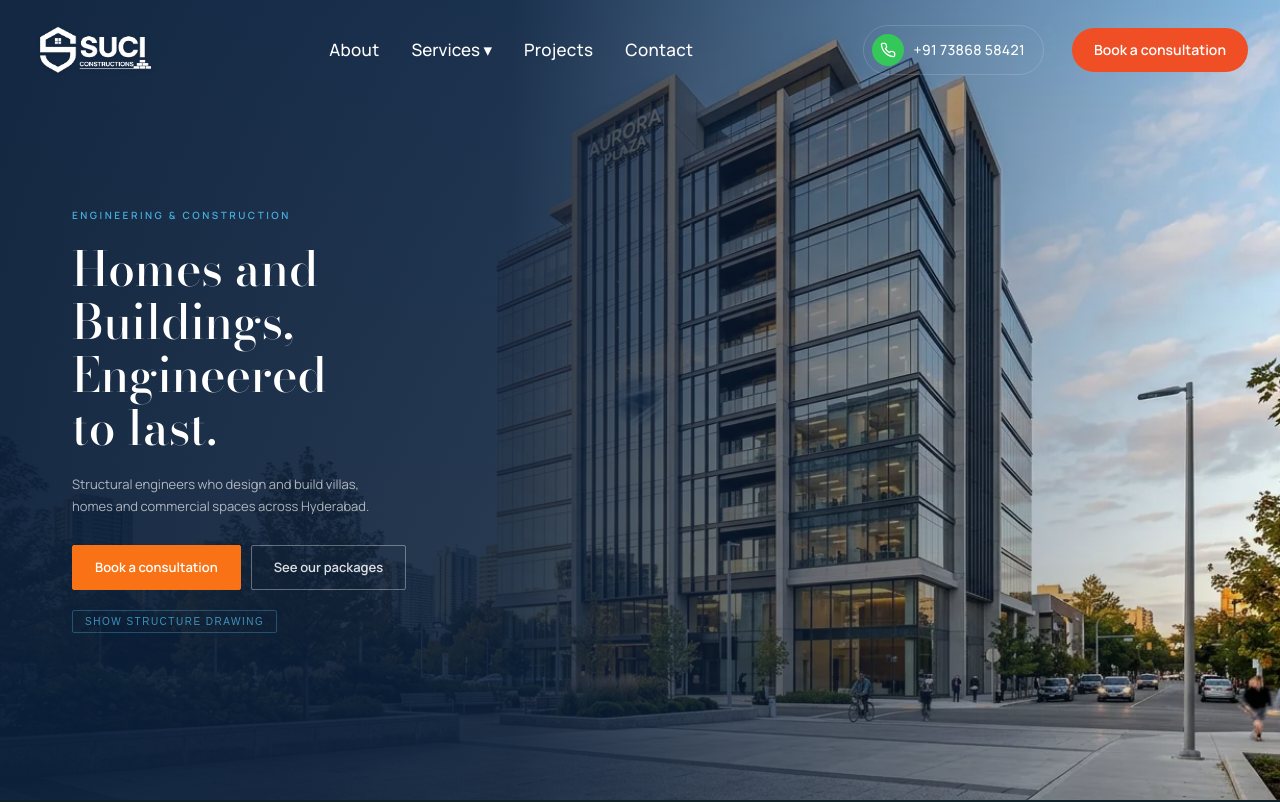
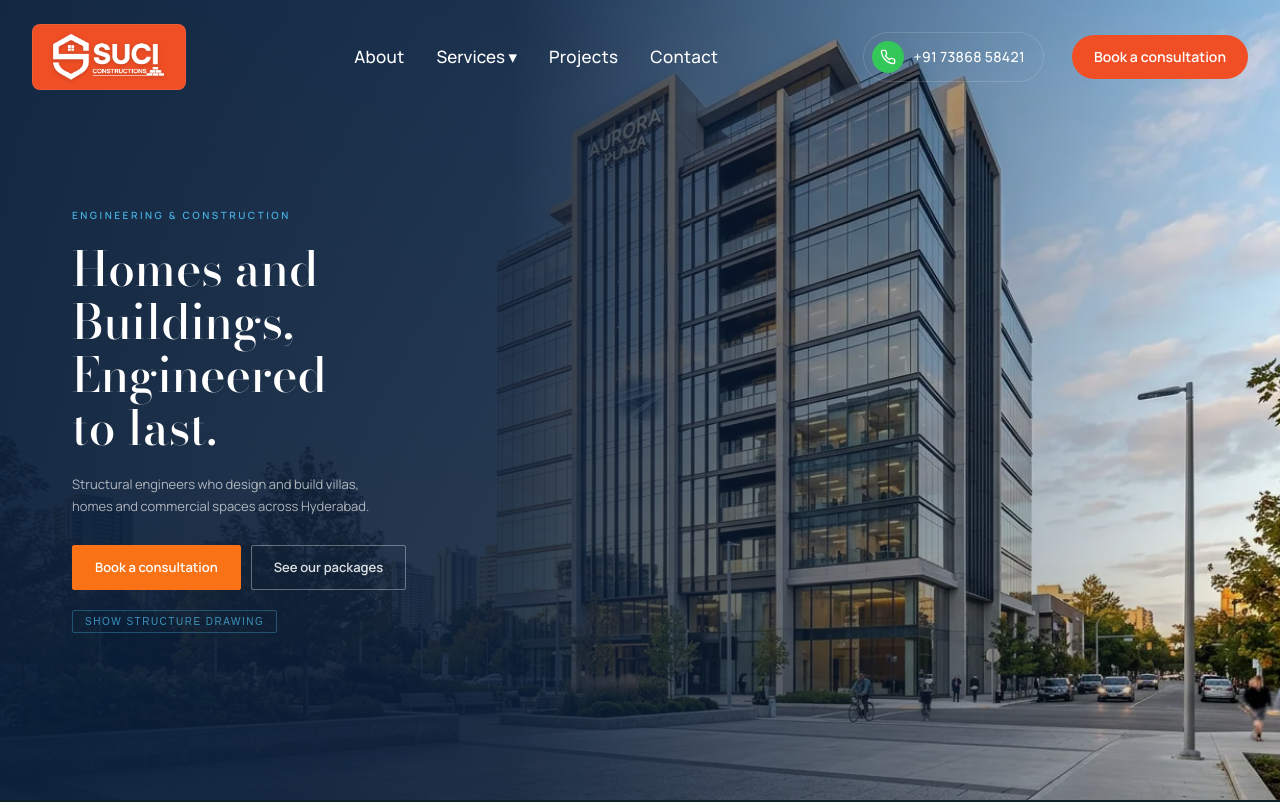
Before and after one commit to Vikram-Pagadala/Suci-Condtructions, a Next.js app: page / in a window 1280 px wide. Shown: the top 802 px of the page. Built offline with nearby package versions, Linux system fonts and the light colour scheme.

Commit message:
style: restore orange background block for logo

```diff
--- a/src/components/Header/Header.module.css
+++ b/src/components/Header/Header.module.css
@@ -32,6 +32,19 @@
   display: flex;
   align-items: center;
   z-index: 1;
+  margin-right: var(--space-24);
+  padding: 6px 12px;
+  border-radius: 8px;
+  background: var(--color-aged-brass);
+  border: 1px solid rgba(255,255,255,0.08);
+  transition: background-color 0.3s ease, border-color 0.3s ease, transform 0.25s ease;
+}
+
+.logo:hover {
+  background-color: #d63e17;
+  border-color: rgba(240, 79, 38, 0.3);
+  transform: scale(1.03);
+  text-decoration: none;
 }
 
 .logo img {
```
